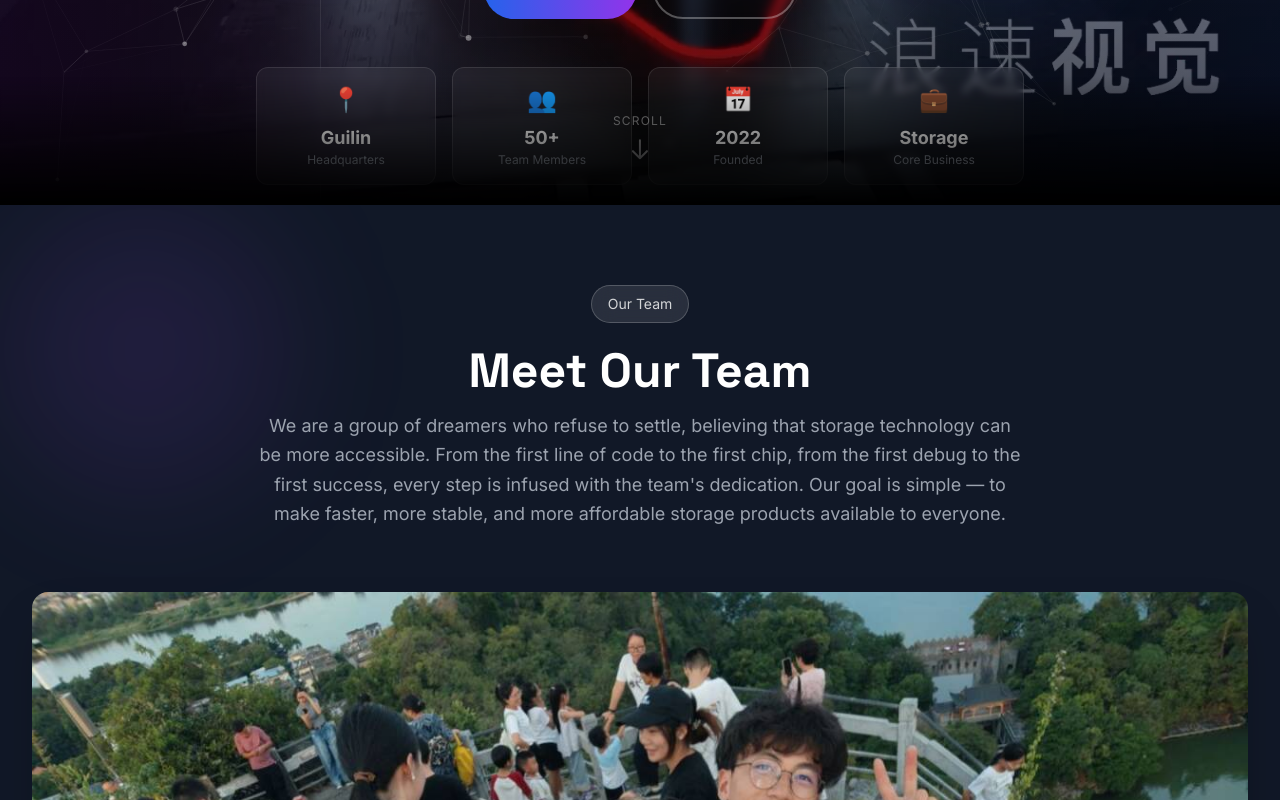
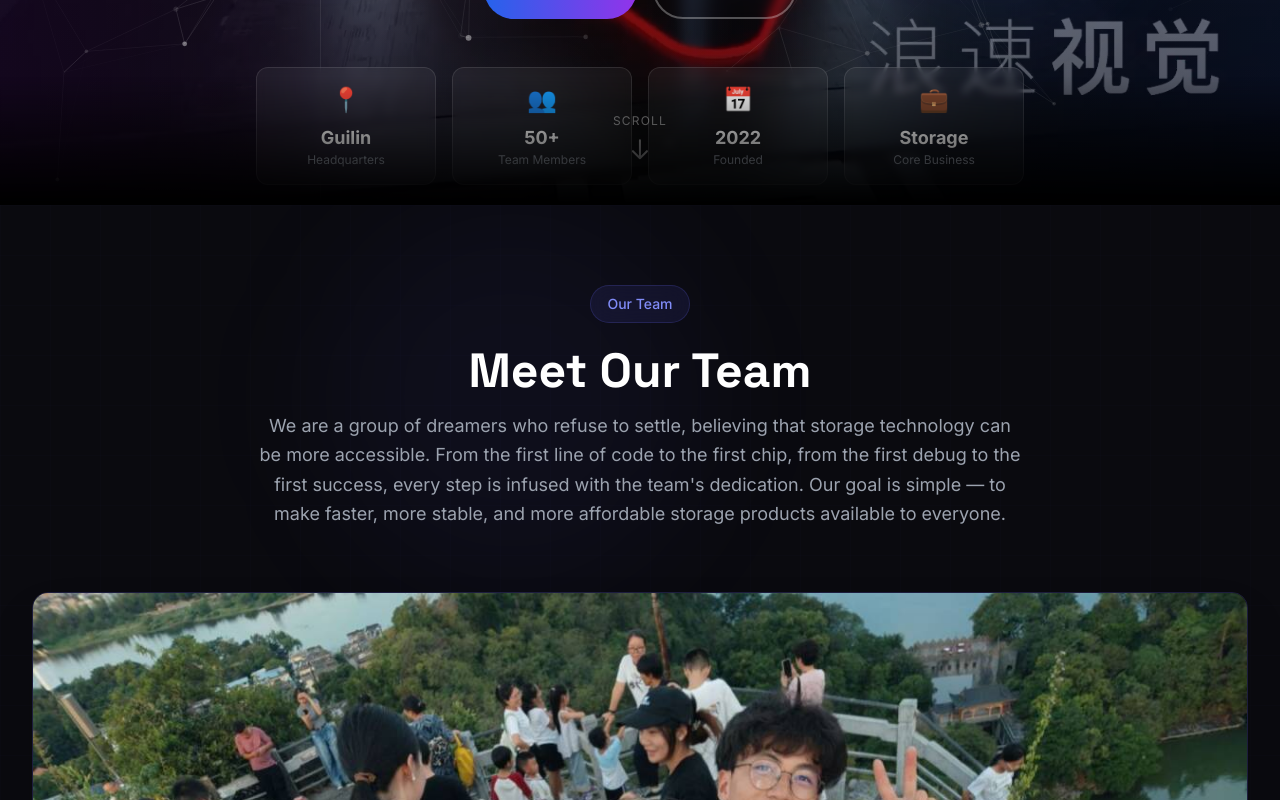
Before and after one commit to JiaXinTang-xiang/English-learn-company-website, a React (Vite) app: page / in a window 1280 px wide. Shown: the part 595-1395 px from the top of the page. Built offline with nearby package versions, Linux system fonts and the light colour scheme; the HTML template or start-up script is replaced by a standard one.

Commit message:
统一的紫蓝色调

```diff
--- a/src/components/Navbar.tsx
+++ b/src/components/Navbar.tsx
@@ -12,22 +12,24 @@ export default function Navbar() {
   const [isOpen, setIsOpen] = useState(false)
 
   return (
-    <nav className="fixed top-0 left-0 right-0 z-50 bg-black/80 backdrop-blur-md border-b border-white/10">
+    <nav className="fixed top-0 left-0 right-0 z-50 bg-[#0a0a0f]/80 backdrop-blur-xl border-b border-indigo-500/20">
       <div className="max-w-7xl mx-auto px-4 sm:px-6 lg:px-8">
         <div className="flex items-center justify-between h-16">
           {/* Logo */}
           <div className="flex-shrink-0">
-            <span className="text-white font-bold text-xl">TF SSD</span>
+            <span className="text-xl font-bold bg-gradient-to-r from-blue-400 via-purple-400 to-pink-400 bg-clip-text text-transparent">
+              TF SSD
+            </span>
           </div>
 
           {/* Desktop Navigation */}
           <div className="hidden md:block">
-            <div className="ml-10 flex items-baseline space-x-4">
+            <div className="ml-10 flex items-baseline space-x-1">
               {navItems.map((item) => (
                 <a
                   key={item.name}
                   href={item.href}
-                  className="text-gray-300 hover:text-white px-3 py-2 rounded-md text-sm font-medium transition-colors duration-200"
+                  className="text-gray-400 hover:text-white px-4 py-2 rounded-lg text-sm font-medium transition-all duration-200 hover:bg-white/5"
                 >
                   {item.name}
                 </a>
@@ -39,7 +41,7 @@ export default function Navbar() {
           <div className="md:hidden">
             <button
               onClick={() => setIsOpen(!isOpen)}
-              className="inline-flex items-center justify-center p-2 rounded-md text-gray-400 hover:text-white hover:bg-gray-700 focus:outline-none"
+              className="inline-flex items-center justify-center p-2 rounded-lg text-gray-400 hover:text-white hover:bg-white/10 focus:outline-none"
             >
               <svg
                 className={`${isOpen ? 'hidden' : 'block'} h-6 w-6`}
@@ -66,12 +68,12 @@ export default function Navbar() {
 
       {/* Mobile Navigation */}
       <div className={`${isOpen ? 'block' : 'hidden'} md:hidden`}>
-        <div className="px-2 pt-2 pb-3 space-y-1 sm:px-3">
+        <div className="px-2 pt-2 pb-3 space-y-1 sm:px-3 bg-[#0a0a0f]/95 backdrop-blur-xl">
           {navItems.map((item) => (
             <a
               key={item.name}
               href={item.href}
-              className="text-gray-300 hover:text-white block px-3 py-2 rounded-md text-base font-medium"
+              className="text-gray-400 hover:text-white block px-4 py-3 rounded-lg text-base font-medium hover:bg-white/5"
               onClick={() => setIsOpen(false)}
             >
               {item.name}
--- a/src/components/Team.tsx
+++ b/src/components/Team.tsx
@@ -1,4 +1,3 @@
-import { useState } from 'react'
 import teamImage from '../assets/team.png'
 
 const teamMembers = [
@@ -6,62 +5,65 @@ const teamMembers = [
     name: 'Chen Junyu',
     role: 'Product Manager',
     description: 'TF SSD product planning and market strategy',
-    color: 'from-blue-500 to-cyan-500'
+    gradient: 'from-indigo-500 to-blue-500'
   },
   {
     name: 'Li Zijia',
     role: 'Technical Director',
     description: 'Product R&D and technology innovation',
-    color: 'from-purple-500 to-pink-500'
+    gradient: 'from-purple-500 to-indigo-500'
   },
   {
     name: 'Liu Junjun',
     role: 'Project Director',
     description: 'Project coordination and execution management',
-    color: 'from-orange-500 to-red-500'
+    gradient: 'from-blue-500 to-purple-500'
   },
   {
     name: 'Yu Wanmin',
     role: 'Designer',
     description: 'Product design and visual presentation',
-    color: 'from-green-500 to-teal-500'
+    gradient: 'from-violet-500 to-purple-500'
   },
   {
     name: 'Meng Junrong',
     role: 'Media Specialist',
     description: 'Product photography and content creation',
-    color: 'from-yellow-500 to-orange-500'
+    gradient: 'from-purple-500 to-pink-500'
   },
   {
     name: 'Xie Yongning',
     role: 'Post-production',
     description: 'Video editing and post-processing',
-    color: 'from-pink-500 to-rose-500'
+    gradient: 'from-indigo-500 to-violet-500'
   },
   {
     name: 'Chen Xingyu',
     role: 'Content Editor',
     description: 'Copywriting and content planning',
-    color: 'from-indigo-500 to-blue-500'
+    gradient: 'from-blue-500 to-indigo-500'
   }
 ]
 
 export default function Team() {
-  const [hoveredIndex, setHoveredIndex] = useState<number | null>(null)
-
   return (
-    <section id="team" className="py-20 bg-gray-900 relative overflow-hidden">
+    <section id="team" className="py-20 bg-[#0a0a0f] relative overflow-hidden">
       {/* Background decoration */}
       <div className="absolute inset-0 pointer-events-none">
-        <div className="absolute top-0 left-0 w-72 h-72 bg-purple-500/10 rounded-full blur-3xl" />
-        <div className="absolute bottom-0 right-0 w-96 h-96 bg-blue-500/10 rounded-full blur-3xl" />
+        <div className="absolute top-0 left-1/4 w-96 h-96 bg-indigo-500/5 rounded-full blur-3xl" />
+        <div className="absolute bottom-0 right-1/4 w-96 h-96 bg-purple-500/5 rounded-full blur-3xl" />
+        {/* Grid pattern */}
+        <div className="absolute inset-0 opacity-5" style={{
+          backgroundImage: 'linear-gradient(rgba(99, 102, 241, 0.3) 1px, transparent 1px), linear-gradient(90deg, rgba(99, 102, 241, 0.3) 1px, transparent 1px)',
+          backgroundSize: '50px 50px'
+        }} />
       </div>
 
       <div className="max-w-7xl mx-auto px-4 sm:px-6 lg:px-8 relative z-10">
         {/* Section Header */}
         <div className="text-center mb-16">
-          <div className="inline-flex items-center gap-2 px-4 py-2 rounded-full bg-white/10 backdrop-blur-md border border-white/20 mb-6">
-            <span className="text-white/80 text-sm">Our Team</span>
+          <div className="inline-flex items-center gap-2 px-4 py-2 rounded-full bg-indigo-500/10 backdrop-blur-md border border-indigo-500/20 mb-6">
+            <span className="text-indigo-400 text-sm font-medium">Our Team</span>
           </div>
           <h2 className="text-3xl sm:text-4xl md:text-5xl font-bold text-white mb-4">
             Meet Our Team
@@ -75,8 +77,8 @@ export default function Team() {
         </div>
 
         {/* Team Photo */}
-        <div className="mb-16 rounded-2xl overflow-hidden shadow-2xl relative group">
-          <div className="absolute inset-0 bg-gradient-to-t from-black/50 via-transparent to-transparent z-10" />
+        <div className="mb-16 rounded-2xl overflow-hidden shadow-2xl relative group border border-indigo-500/20">
+          <div className="absolute inset-0 bg-gradient-to-t from-[#0a0a0f]/80 via-transparent to-transparent z-10" />
           <img
             src={teamImage}
             alt="Team Photo"
@@ -84,7 +86,7 @@ export default function Team() {
           />
           <div className="absolute bottom-6 left-6 z-20">
             <h3 className="text-white text-2xl font-bold mb-2">Core Team</h3>
-            <p className="text-gray-200 text-sm">Innovation · Professional · Collaboration</p>
+            <p className="text-indigo-300 text-sm">Innovation · Professional · Collaboration</p>
           </div>
         </div>
 
@@ -94,38 +96,34 @@ export default function Team() {
             <div
               key={index}
               className="relative group"
-              onMouseEnter={() => setHoveredIndex(index)}
-              onMouseLeave={() => setHoveredIndex(null)}
             >
               {/* Glow effect */}
-              <div
-                className={`absolute -inset-1 bg-gradient-to-r ${member.color} rounded-xl blur opacity-0 group-hover:opacity-50 transition-opacity duration-500`}
-              />
+              <div className={`absolute -inset-1 bg-gradient-to-r ${member.gradient} rounded-xl blur opacity-0 group-hover:opacity-40 transition-opacity duration-500`} />
 
               {/* Card */}
-              <div className="relative bg-gray-800 rounded-xl p-6 hover:bg-gray-700/80 transition-all duration-300 border border-gray-700/50 hover:border-transparent">
+              <div className="relative bg-[#111118] rounded-xl p-6 hover:bg-[#16161e] transition-all duration-300 border border-indigo-500/10 hover:border-indigo-500/30">
                 {/* Avatar */}
                 <div className="flex items-center gap-4 mb-4">
-                  <div className={`w-14 h-14 bg-gradient-to-br ${member.color} rounded-xl flex items-center justify-center shadow-lg transform transition-transform duration-300 group-hover:scale-110 group-hover:rotate-3`}>
+                  <div className={`w-14 h-14 bg-gradient-to-br ${member.gradient} rounded-xl flex items-center justify-center shadow-lg shadow-indigo-500/20 transform transition-transform duration-300 group-hover:scale-110 group-hover:rotate-3`}>
                     <span className="text-white font-bold text-xl">
                       {member.name.charAt(0)}
                     </span>
                   </div>
                   <div>
                     <h3 className="text-white font-semibold text-lg">{member.name}</h3>
-                    <p className={`text-sm font-medium bg-gradient-to-r ${member.color} bg-clip-text text-transparent`}>
+                    <p className={`text-sm font-medium bg-gradient-to-r ${member.gradient} bg-clip-text text-transparent`}>
                       {member.role}
                     </p>
                   </div>
                 </div>
 
                 {/* Description */}
-                <p className="text-gray-300 text-sm leading-relaxed">
+                <p className="text-gray-400 text-sm leading-relaxed">
                   {member.description}
                 </p>
 
                 {/* Hover indicator */}
-                <div className={`absolute bottom-0 left-0 right-0 h-1 bg-gradient-to-r ${member.color} rounded-b-xl transform scale-x-0 group-hover:scale-x-100 transition-transform duration-500`} />
+                <div className={`absolute bottom-0 left-0 right-0 h-0.5 bg-gradient-to-r ${member.gradient} rounded-b-xl transform scale-x-0 group-hover:scale-x-100 transition-transform duration-500`} />
               </div>
             </div>
           ))}
--- a/src/index.css
+++ b/src/index.css
@@ -15,10 +15,24 @@ html {
 }
 
 body {
-  background: #000000;
-  color: #E1E0CC;
+  background: #0a0a0f;
+  color: #e2e8f0;
   margin: 0;
   padding: 0;
+}
+
+/* 科技风配色变量 */
+:root {
+  --primary: #6366f1;
+  --primary-light: #818cf8;
+  --accent: #a855f7;
+  --accent-light: #c084fc;
+  --neon-blue: #3b82f6;
+  --neon-purple: #8b5cf6;
+  --neon-pink: #ec4899;
+  --dark-bg: #0a0a0f;
+  --dark-card: #111118;
+  --dark-border: #1e1e2e;
 }
 
 /* Noise overlay for hero video */
@@ -40,7 +54,7 @@ body {
 }
 
 ::selection {
-  background: rgba(222, 219, 200, 0.3);
+  background: rgba(99, 102, 241, 0.4);
   color: #fff;
 }
 
@@ -158,20 +172,20 @@ body {
 
 /* Scrollbar styling */
 ::-webkit-scrollbar {
-  width: 8px;
+  width: 6px;
 }
 
 ::-webkit-scrollbar-track {
-  background: #111;
+  background: #0a0a0f;
 }
 
 ::-webkit-scrollbar-thumb {
-  background: #333;
-  border-radius: 4px;
+  background: linear-gradient(180deg, #6366f1, #8b5cf6);
+  border-radius: 3px;
 }
 
 ::-webkit-scrollbar-thumb:hover {
-  background: #555;
+  background: linear-gradient(180deg, #818cf8, #a78bfa);
 }
 
 /* Smooth section transitions */
```
